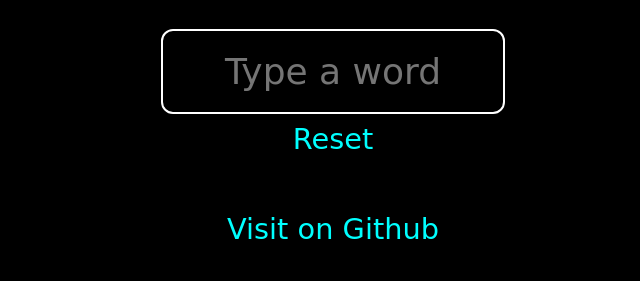
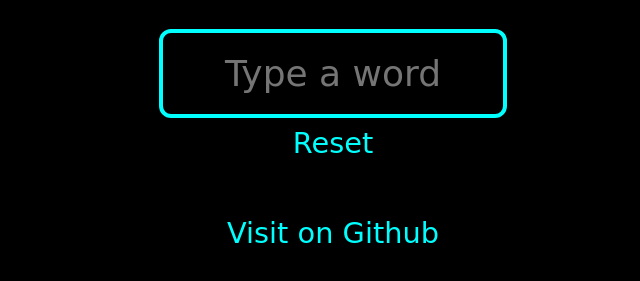
Before and after one commit to sfritsen/phonetic-converter, a plain HTML site: page index.html in a window 1280 px wide. Shown: the part 155-436 px from the top of the page, without its empty margins (307-947 px from the left). Drawn offline with Linux system fonts and the light colour scheme; a web font is replaced by a local one.

Commit message:
Code cleanup

```diff
--- a/index.html
+++ b/index.html
@@ -9,7 +9,7 @@
 </head>
 <body>
     <h1><span>Phonetic</span> <span>Converter</span></h1>
-    <input type="text" id="inputText" placeholder="Type a word" value="">
+    <input type="text" id="inputText" placeholder="Type a word" value="" autofocus>
     <a href="javascript:;" id="resetInput" onclick="reset()">Reset</a>
     <div class="output" id="output"></div>
     <a href="https://github.com/sfritsen/phonetic-converter">Visit on Github</a>
@@ -59,7 +59,7 @@
                     chars.forEach((value) => {
                         word = obj[value];
                         output.innerHTML += `
-                            <div><span>${word}</span></div>
+                            <span class="yayGood">${word}</span>
                         `;
                     })
                 break;
--- a/style.css
+++ b/style.css
@@ -43,8 +43,6 @@ h1 span, .output span {
 h1 {
     font-size: 2em;
     color: var(--font-color);
-    /* line-height: 1;
-    margin: none; */
 }
 h1 span::first-letter, .output span::first-letter {
     color: var(--accent-color);
@@ -73,9 +71,13 @@ input {
     font-size: 1.5em;
     color: var(--font-color);
     padding: 20px;
-    border: 2px solid var(--input-border-color);
+    border: 4px solid var(--input-border-color);
     border-radius: 12px;
     text-align: center;
+    outline: none;
+}
+input:focus {
+    border: 4px solid var(--accent-color);
 }
 
 .output {
@@ -88,6 +90,9 @@ input {
     margin-bottom: 15px;
 }
 
+.yayGood {
+    margin-right: 5px;
+}
 .error {
     color: orangered;
 }
```
